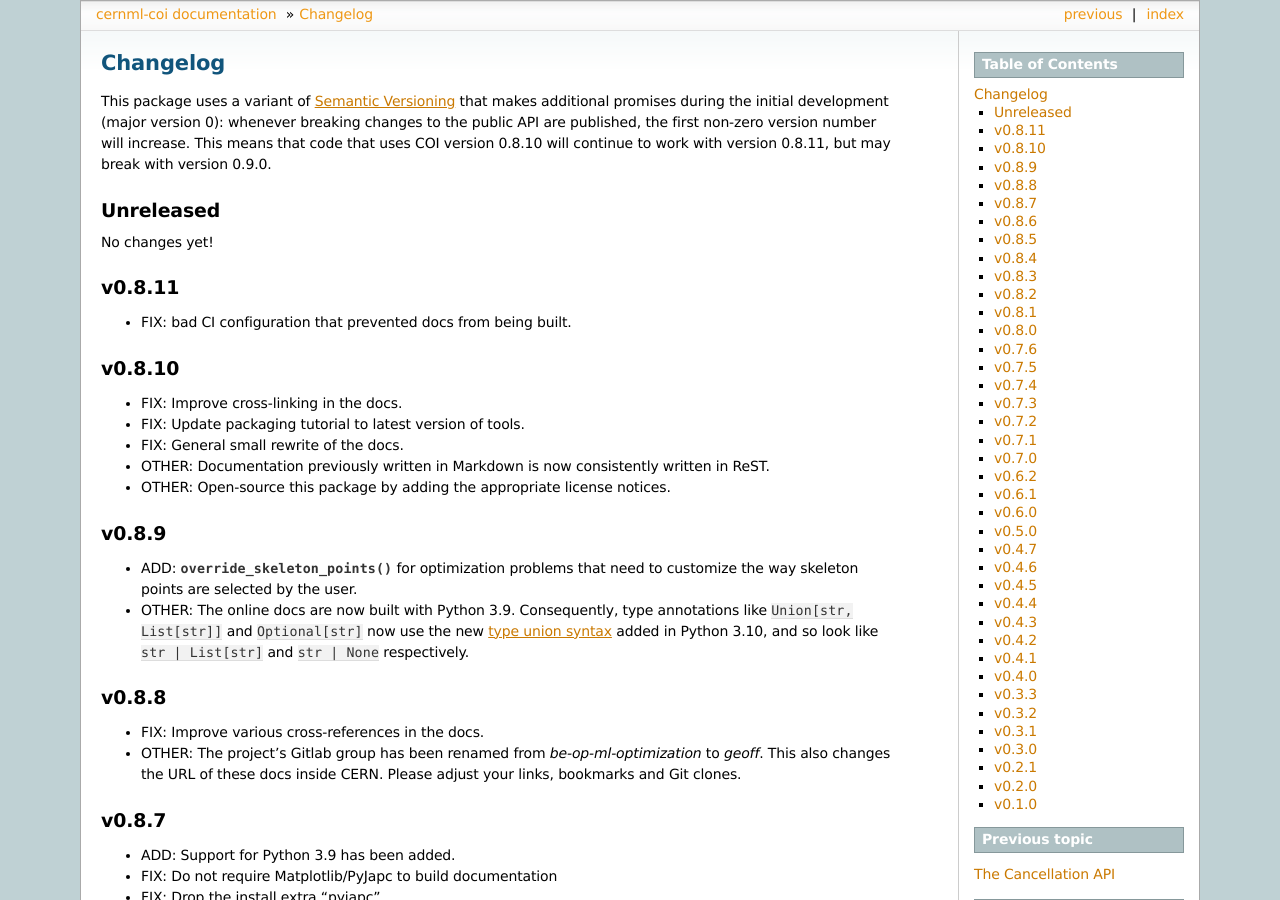
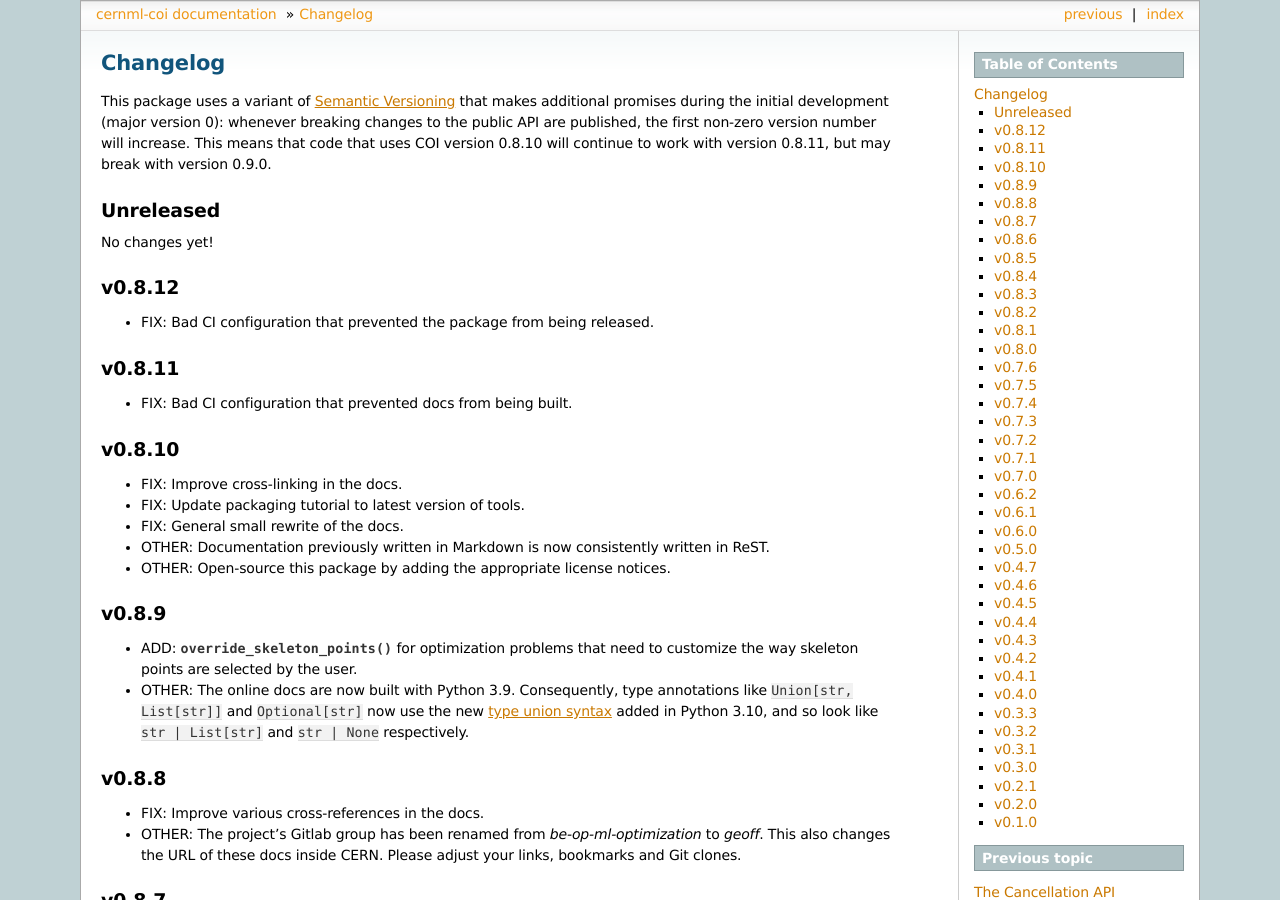
Before and after one commit to geoff-project/coi, a Sphinx documentation site: the page built from docs/changelog.rst, in a window 1280 px wide and 900 px high. Built offline with Sphinx 7.4.7, drawn with Linux system fonts in a browser that asks for light colours; the version number could not be read and is left out.

```diff
--- a/docs/changelog.rst
+++ b/docs/changelog.rst
@@ -23,10 +23,15 @@ Unreleased
 
 No changes yet!
 
+v0.8.12
+-------
+
+- FIX: Bad CI configuration that prevented the package from being released.
+
 v0.8.11
 -------
 
-- FIX: bad CI configuration that prevented docs from being built.
+- FIX: Bad CI configuration that prevented docs from being built.
 
 v0.8.10
 -------
```
Also changed, not shown: .gitlab-ci.yml.
